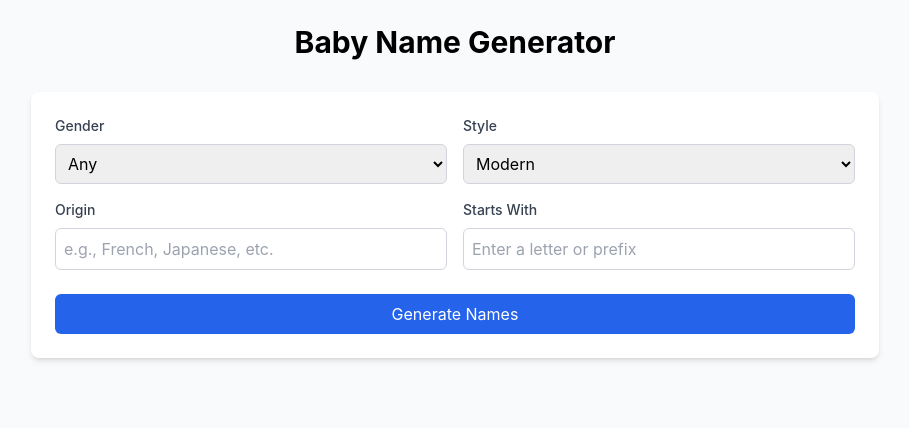
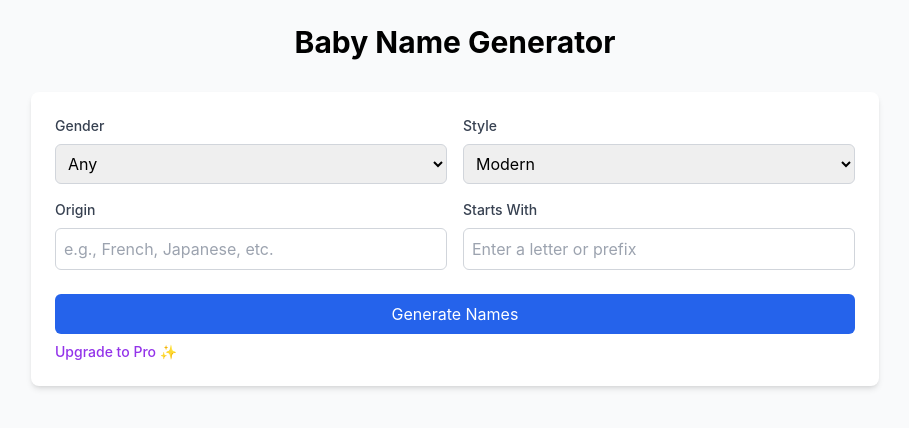
Before and after one commit to VeerachatP/service, a React (Create React App) app in the folder client/: page / in a window 1280 px wide. Shown: the top 428 px of the page, without its empty margins (185-1094 px from the left). Built offline with nearby package versions, Linux system fonts and the light colour scheme.

Commit message:
Update NameGenerator.tsx

```diff
--- a/client/src/components/NameGenerator.tsx
+++ b/client/src/components/NameGenerator.tsx
@@ -1,6 +1,7 @@
 import React, { useState } from 'react';
 import axios from 'axios';
 import { generateSessionId } from '../utils/session';
+import { UpgradeModal } from './UpgradeModal';
 
 interface GeneratedName {
   name: string;
@@ -12,6 +13,7 @@ export const NameGenerator: React.FC = () => {
   const [names, setNames] = useState<GeneratedName[]>([]);
   const [loading, setLoading] = useState(false);
   const [error, setError] = useState<string | null>(null);
+  const [showUpgradeModal, setShowUpgradeModal] = useState(false);
   const [criteria, setCriteria] = useState({
     gender: 'neutral',
     style: 'modern',
@@ -20,6 +22,13 @@ export const NameGenerator: React.FC = () => {
     count: 5
   });
   const [remaining, setRemaining] = useState<number | null>(null);
+
+  const handleUpgradeSuccess = () => {
+    setShowUpgradeModal(false);
+    setError(null);
+    // Refresh remaining generations
+    handleGenerate();
+  };
 
   const handleGenerate = async () => {
     try {
@@ -143,16 +152,31 @@ export const NameGenerator: React.FC = () => {
           {loading ? 'Generating...' : 'Generate Names'}
         </button>
 
-        {remaining !== null && (
-          <p className="text-sm text-gray-600 mt-2">
-            {remaining} generations remaining today
-          </p>
-        )}
+        <div className="flex items-center justify-between mt-2">
+          {remaining !== null && (
+            <p className="text-sm text-gray-600">
+              {remaining} generations remaining today
+            </p>
+          )}
+          <button
+            onClick={() => setShowUpgradeModal(true)}
+            className="text-sm text-purple-600 hover:text-purple-800 font-medium"
+          >
+            Upgrade to Pro ✨
+          </button>
+        </div>
       </div>
 
       {error && (
         <div className="bg-yellow-50 border border-yellow-200 text-yellow-800 px-4 py-3 rounded mb-6 flex flex-col items-center">
           <p className="mb-2">{error}</p>
+          <button
+            onClick={() => setShowUpgradeModal(true)}
+            className="mt-2 bg-gradient-to-r from-purple-600 to-indigo-600 text-white px-6 py-2 rounded-full
+                     hover:from-purple-700 hover:to-indigo-700 transform hover:scale-105 transition-all"
+          >
+            Upgrade to Pro 🚀
+          </button>
         </div>
       )}
 
@@ -175,6 +199,12 @@ export const NameGenerator: React.FC = () => {
           ))}
         </div>
       )}
+
+      <UpgradeModal
+        isOpen={showUpgradeModal}
+        onClose={() => setShowUpgradeModal(false)}
+        onSuccess={handleUpgradeSuccess}
+      />
     </div>
   );
 };
```
